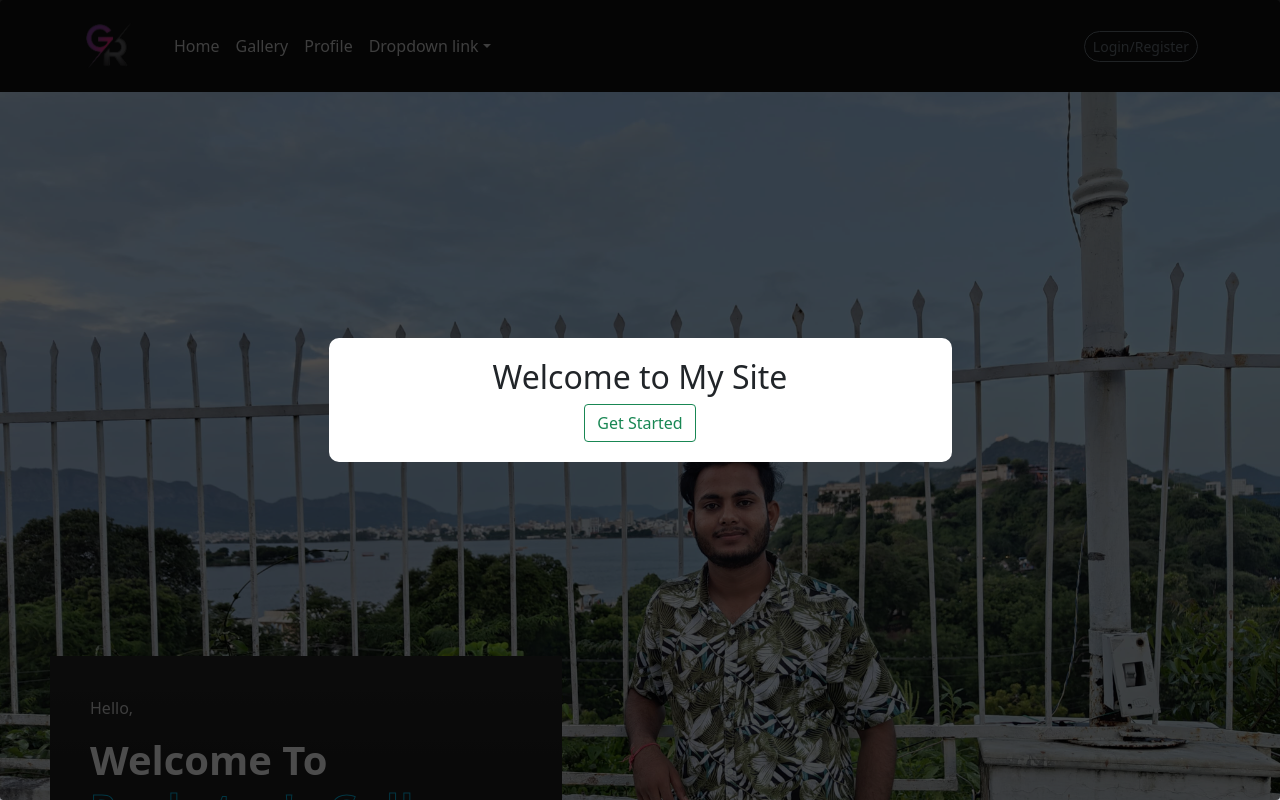
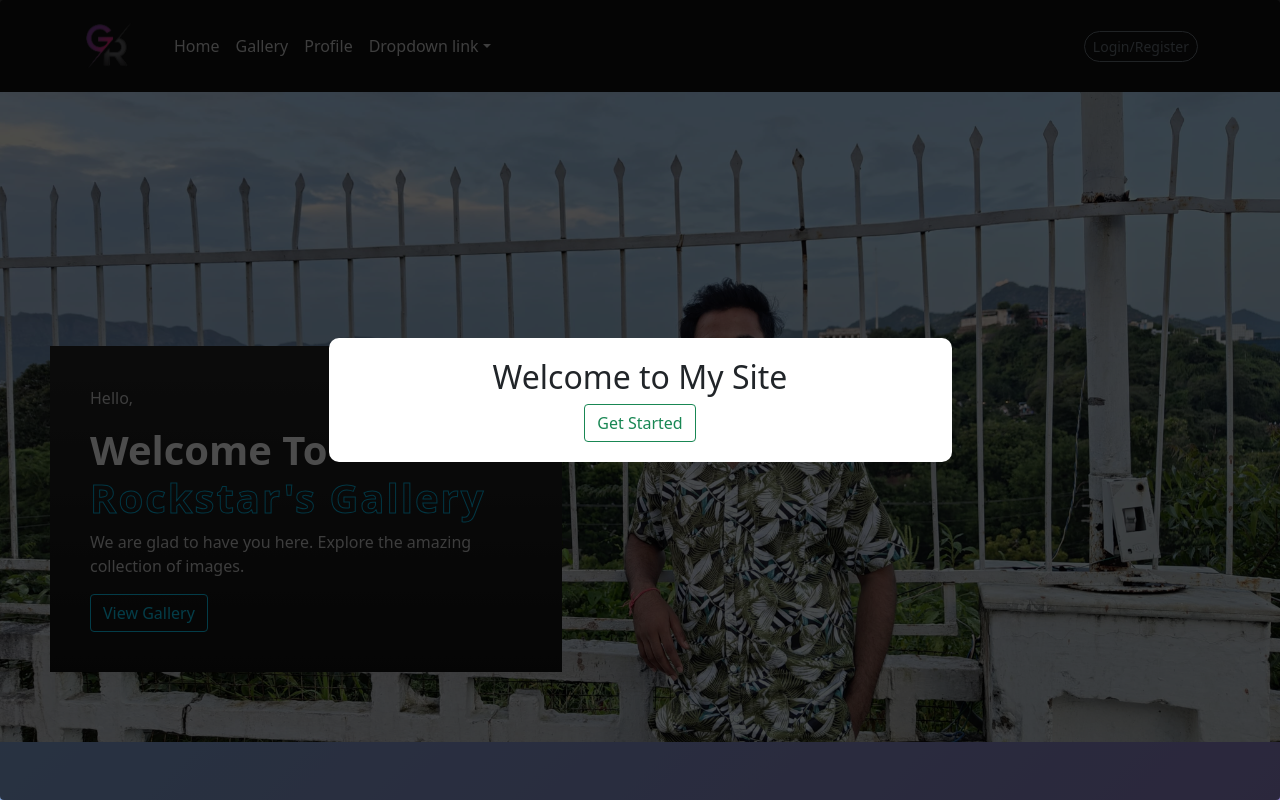
Before and after one commit to gulshan44/gulshan-rockstar, a React (Create React App) app: page / in a window 1280 px wide. Shown: the top 800 px of the page. Built offline with nearby package versions, Linux system fonts and the light colour scheme.

Commit message:
Your commit message

```diff
--- a/src/component/Homepage.js
+++ b/src/component/Homepage.js
@@ -10,7 +10,7 @@ const Homepage = () => {
                 <div className="carousel-inner">
                     <div className="carousel-item active">
                         {/* <img src="/slider1.jpg" className="d-block w-100" alt="..." /> */}
-                        <img src="/img3.jpg" className="d-block w-100" alt="..." />
+                        <img id='bg_img' src="/img3.jpg" className="d-block w-100" alt="..." />
 
                         <div className='heading'>
                             <p>Hello,</p>
--- a/src/index.css
+++ b/src/index.css
@@ -81,7 +81,8 @@ body{
 /* heading css */
 
 #bg_img{
-
+  height: 650px;
+  object-fit: cover;
 }
 
 .heading {
@@ -393,4 +394,8 @@ footer {
     height: auto;
   }
 
+  #bg_img{
+    height: auto;
+  }
+
 }
```
